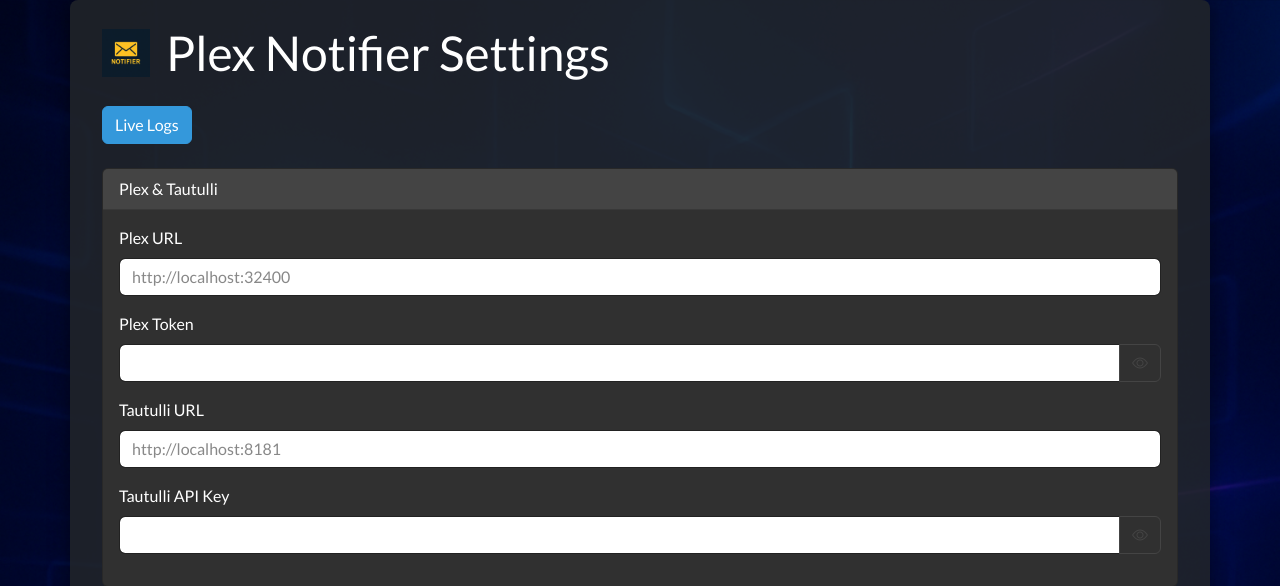
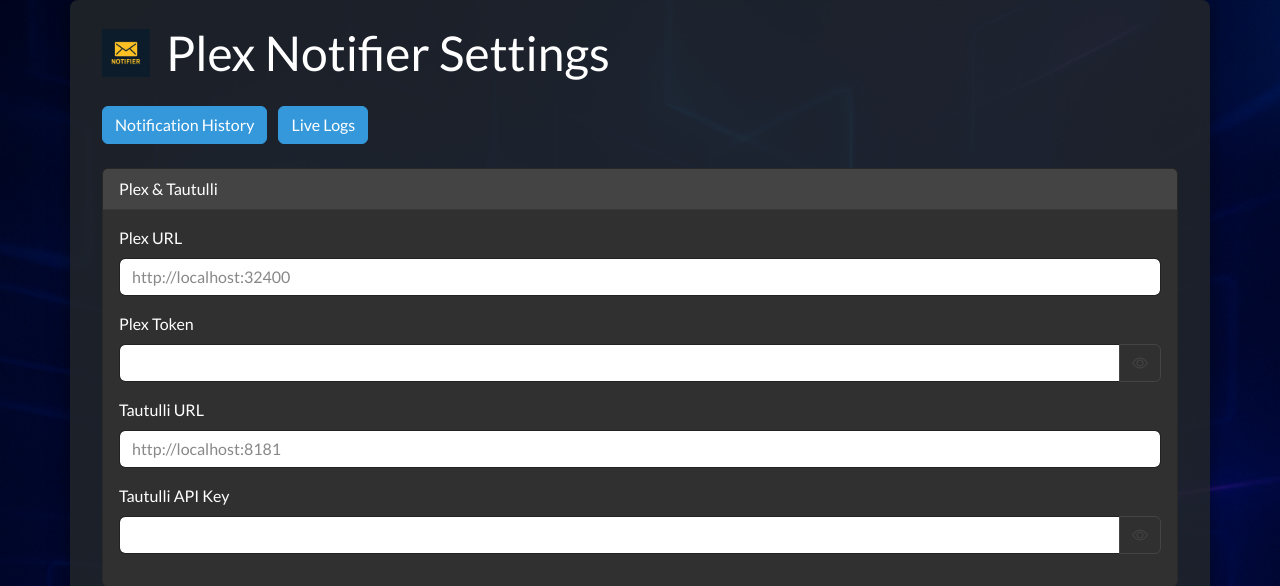
Before and after one commit to jjermany/plex-notifier, a Flask app: template notifier_app/templates/settings.html in a window 1280 px wide. Shown: the top 586 px of the page. Run offline with Flask 3, Linux system fonts and the light colour scheme; the template is opened without the code that fills it: values that come from a table or form of the project are taken from there, others are empty; parts of the project's set-up code (start-up, migrations or seed data) failed here and were passed over; some libraries are stand-ins or nearby versions.

Commit message:
Add navigation links for history and logs

```diff
--- a/notifier_app/templates/settings.html
+++ b/notifier_app/templates/settings.html
@@ -32,6 +32,7 @@
     </div>
 
     <div class="mb-4 text-start">
+      <a href="{{ url_for('history') }}" class="btn btn-info me-2">Notification History</a>
       <a href="{{ url_for('logs') }}" class="btn btn-info">Live Logs</a>
     </div>
 
```
